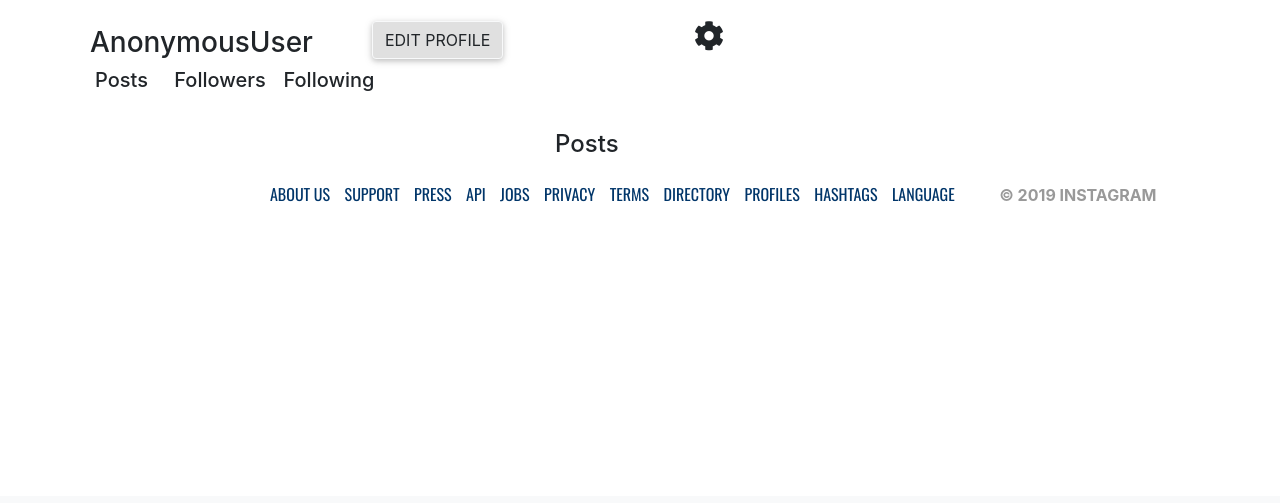
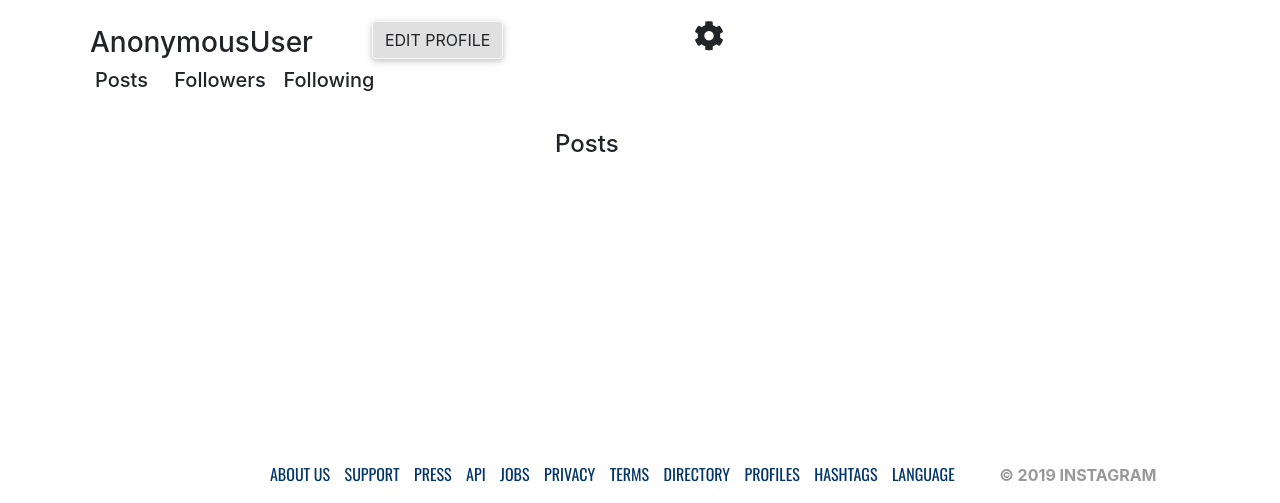
Before and after one commit to JacqulineWangu/INSTAGRAM, a Django app: template instagram/templates/instagram/profile.html in a window 1280 px wide. Shown: the part 304-807 px from the top of the page. Before the commit the page ends 506 px from the top, so only its background shows below. Run offline with Django 3.2, Linux system fonts and the light colour scheme; the template is opened without the code that fills it, so the values that code supplies are empty; some libraries are stand-ins or nearby versions; some web fonts are replaced.

Commit message:
modified the margin size for a good impression

```diff
--- a/instagram/templates/instagram/profile.html
+++ b/instagram/templates/instagram/profile.html
@@ -73,7 +73,7 @@
 </div>
 <div class="container">
     <!-- Footer -->
-    {% comment %} <footer class="footer" style="margin-top:280px;"> {% endcomment %}
+    <footer class="footer" style="margin-top:280px;">
         <div class="row">
             <!-- Copyright -->
             <div class="footer-copyright text-center py-3 insta_footer" style="margin-left:200px;">
```
